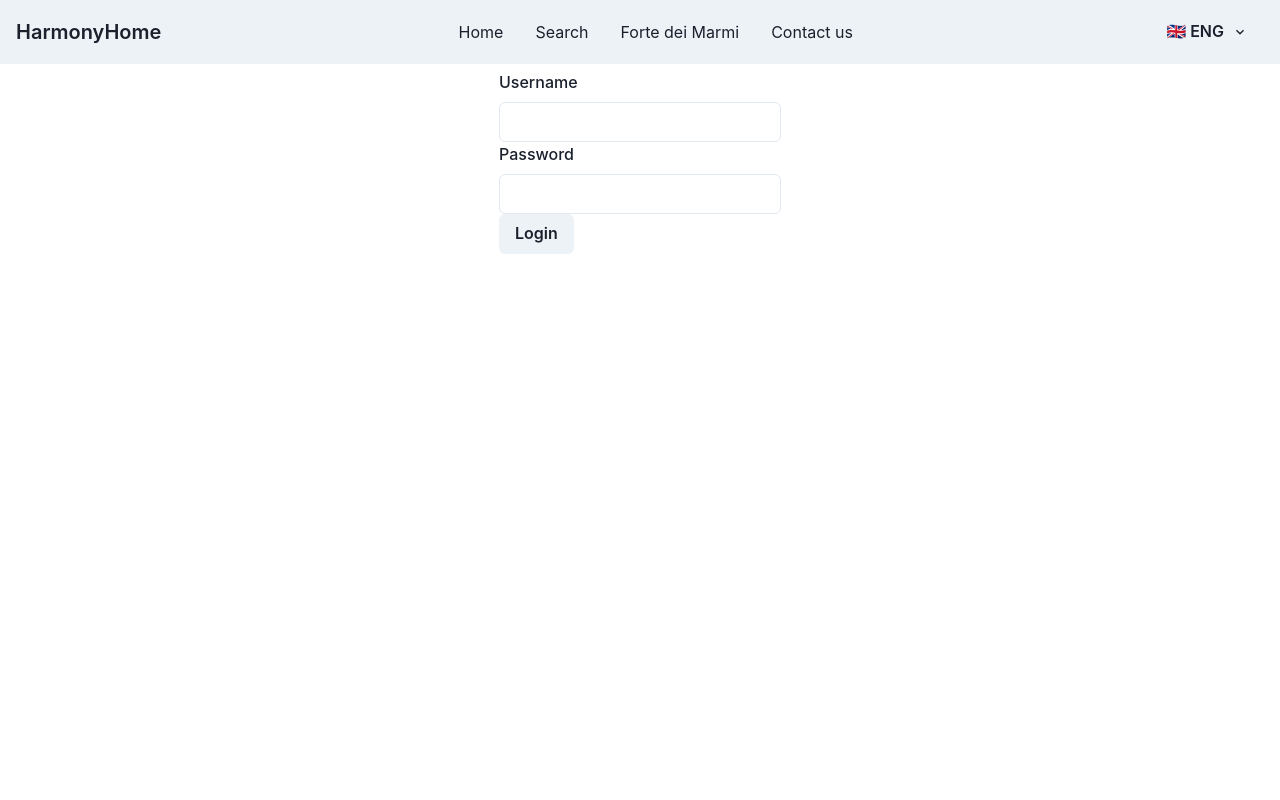
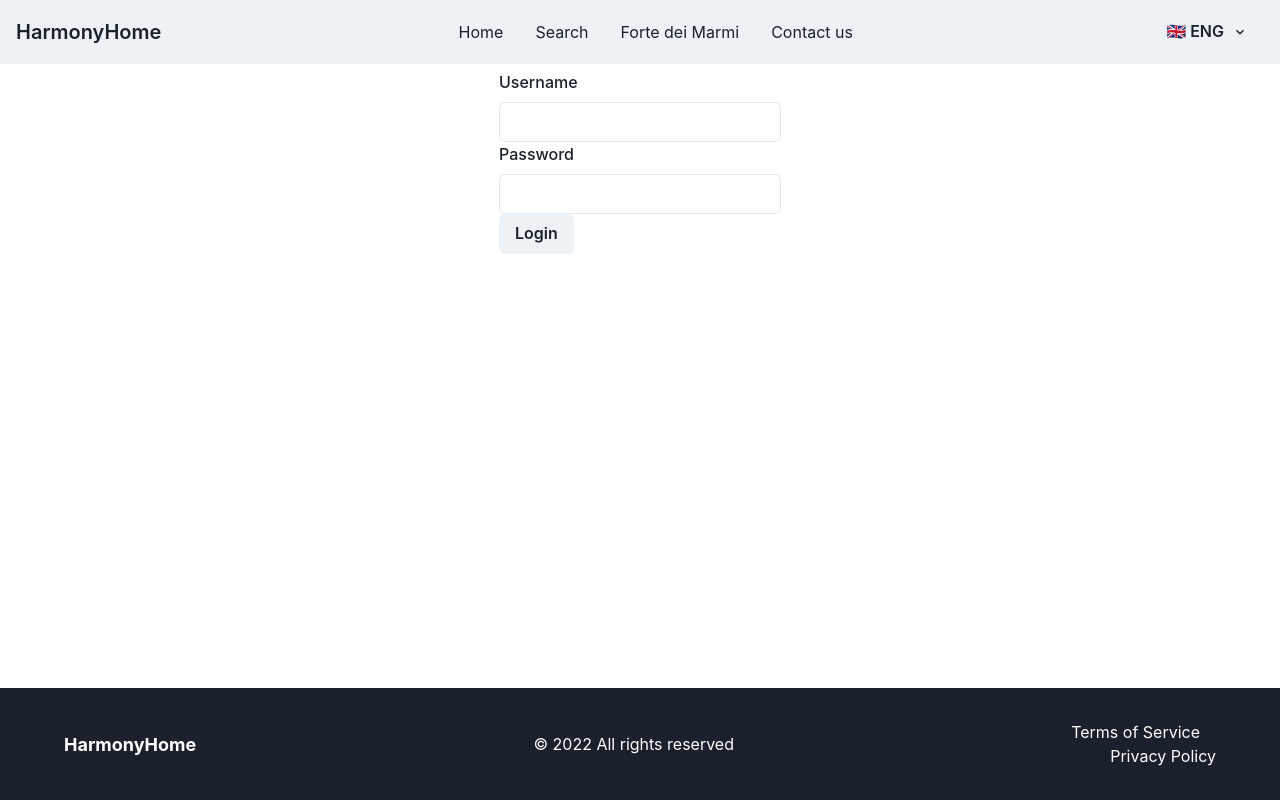
Before and after one commit to royce777/estates-nextjs, a Next.js app: page /login in a window 1280 px wide. Built offline with nearby package versions, Linux system fonts and the light colour scheme.

Commit message:
Add footer that sticks to the bottom of viewport - add new footer component - add globals.css - use flex component in the layout

```diff
--- /dev/null
+++ b/components/Footer/Footer.jsx
@@ -0,0 +1,31 @@
+import { Box, Flex, Link, Text } from '@chakra-ui/react';
+
+const Footer = () => {
+  return (
+    <Box as="footer" bg="gray.800" color="white" py={8}>
+      <Flex
+        direction={{ base: 'column', md: 'row' }}
+        justify="space-between"
+        align="center"
+        maxW="6xl"
+        mx="auto"
+        px={{ base: '6', md: '0' }}
+      >
+        <Text fontSize="lg" fontWeight="bold">
+            HarmonyHome
+        </Text>
+        <Text mt={{ base: 4, md: 0 }} textAlign={{ base: 'center', md: 'right' }}>
+          © {new Date().getFullYear()} All rights reserved
+        </Text>
+        <Flex mt={{ base: 4, md: 0 }} direction="column" align={{ base: 'center', md: 'flex-end' }}>
+          <Link href="#" mr={{ base: '0', md: '4' }}>
+            Terms of Service
+          </Link>
+          <Link href="#">Privacy Policy</Link>
+        </Flex>
+      </Flex>
+    </Box>
+  );
+};
+
+export default Footer;
--- a/components/Layout.jsx
+++ b/components/Layout.jsx
@@ -1,22 +1,26 @@
 import Head from 'next/head';
-import { Box } from '@chakra-ui/react';
+import { Flex } from '@chakra-ui/react';
 
 import Navbar from './Navbar/Navbar';
+import Footer from './Footer/Footer';
 
 export default function Layout({ children }) {
   return (
     <>
       <Head>
-        <title>Real Estate</title>
+        <title>HarmonyHome</title>
       </Head>
-      <Box m='auto'>
+      <Flex direction="column" minH="100vh">
         <header>
           <Navbar/>
         </header>
-        <main>{children}</main>
+        <Flex as="main" flex="1" direction="column">
+          {children}
+        </Flex>
         <footer>
+          <Footer/>
         </footer>
-      </Box>
+      </Flex>
     </>
   );
 }
--- a/pages/_app.js
+++ b/pages/_app.js
@@ -3,6 +3,7 @@ import { ChakraProvider } from "@chakra-ui/react";
 import Head from "next/head";
 import { appWithTranslation } from "next-i18next";
 import { UserProvider } from "../context/UserContext"; // Import UserProvider
+import "../styles/globals.css";
 
 
 function MyApp({ Component, pageProps }) {
--- /dev/null
+++ b/styles/globals.css
@@ -0,0 +1,12 @@
+/* globals.css */
+
+html, body {
+  height: 100%;
+  margin: 0;
+}
+
+#__next {
+  display: flex;
+  flex-direction: column;
+  min-height: 100vh;
+}
```
